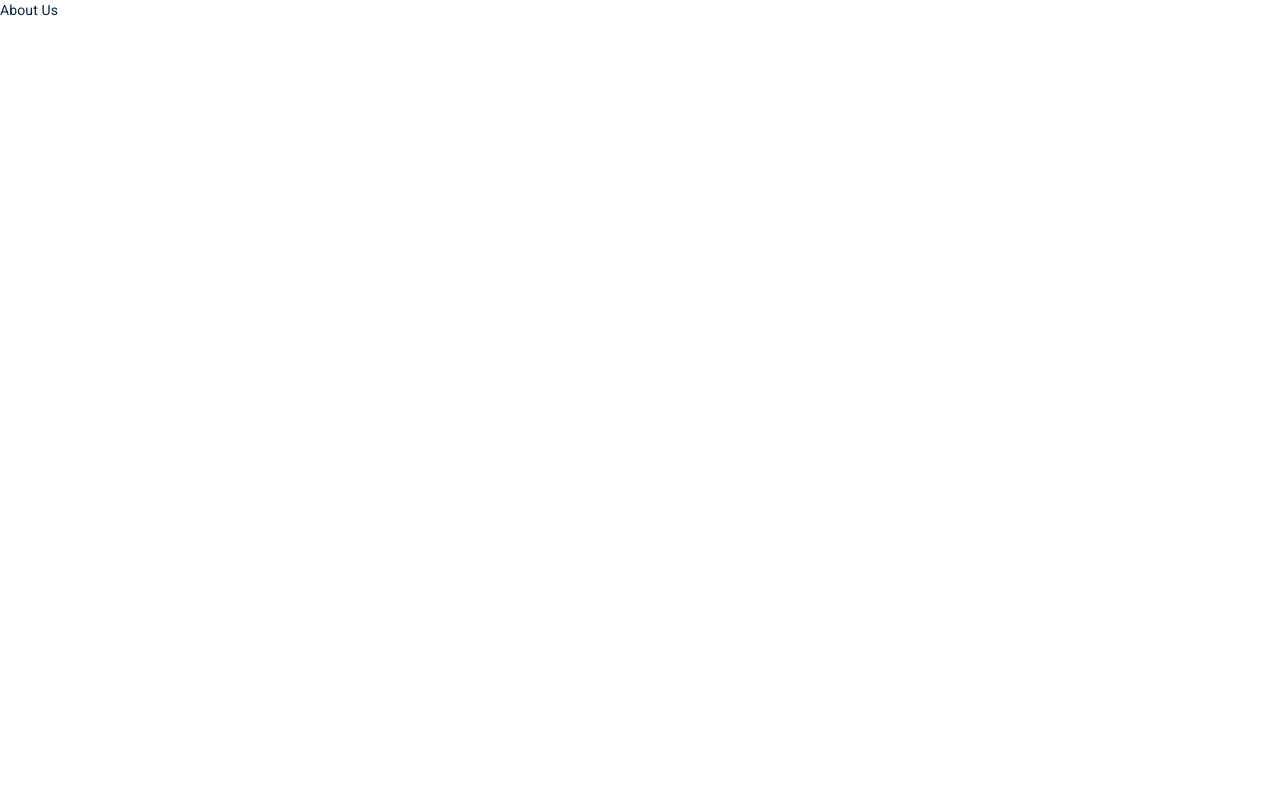
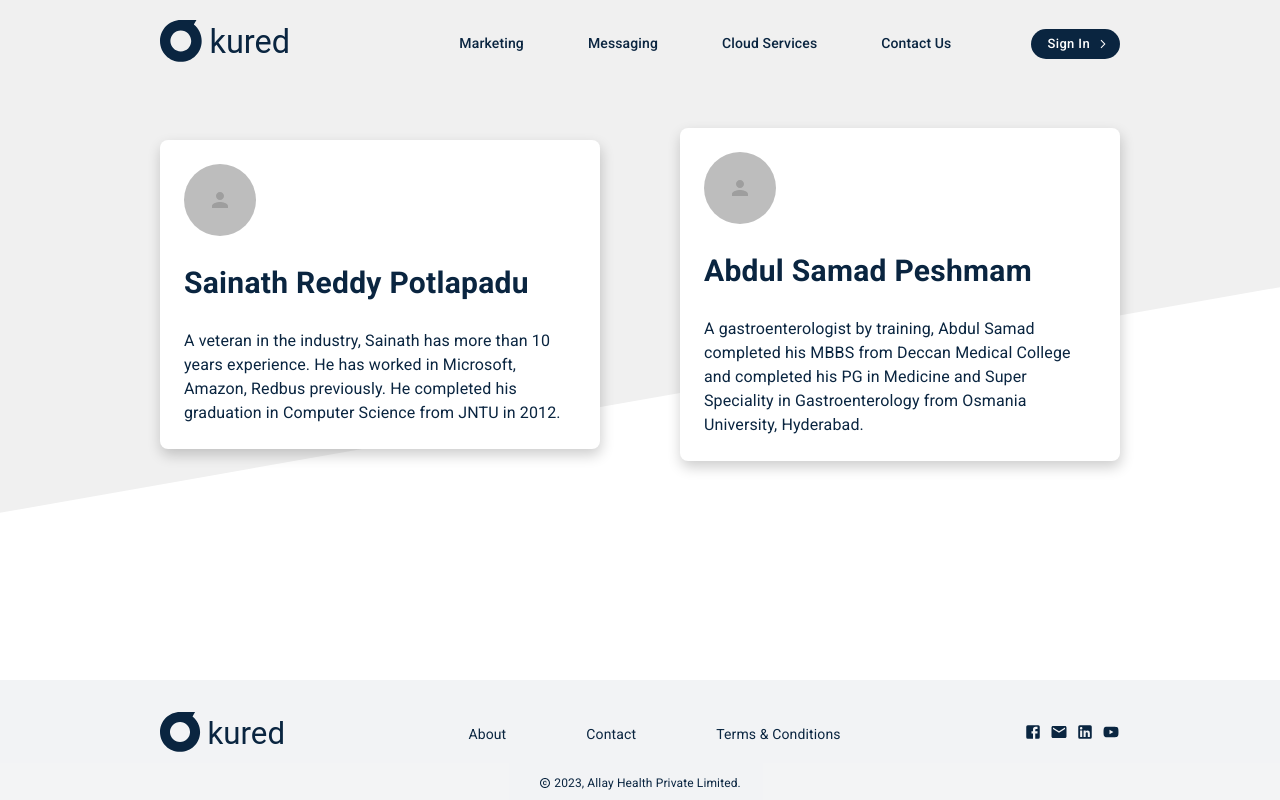
Before and after one commit to psainredd/kured_frontend, a Next.js app: page /about in a window 1280 px wide. Built offline with nearby package versions, Linux system fonts and the light colour scheme.

Commit message:
Adding about us

```diff
--- a/src/components/common/Footer.js
+++ b/src/components/common/Footer.js
@@ -13,12 +13,12 @@ export default function FooterSection() {
             <Stack direction='row' justifyContent='space-around' spacing={10} sx={{fontSize:14, fontWeight:400, paddingLeft:{xs:8, md:0}}} alignItems='center'>
               <Link href='/about' underline='none'>About</Link>
               <Link href='/contactUs' underline='none'>Contact</Link>
-              <Link href='/termsNconditions' underline='none'>Terms & Conditions</Link>
+              <Link href='/' underline='none'>Terms & Conditions</Link>
             </Stack>
             <Stack direction='row' spacing={1}>
               <FacebookIcon sx={{fontSize:18}}/>
               <Mail sx={{fontSize:18}}/>
-              <LinkedInIcon sx={{fontSize:18}}/>
+              <Link href='https://www.linkedin.com/company/kured-in?original_referer=' underline='none'><LinkedInIcon sx={{fontSize:18}}/></Link>
               <YouTube sx={{fontSize:18}}/>
             </Stack>
           </Stack>
--- a/src/components/common/FormSidePanel.js
+++ b/src/components/common/FormSidePanel.js
@@ -5,7 +5,7 @@ import { blue } from "@mui/material/colors";
 
 export default function FormSidePanel({title, actionSubtitle, actionButtonLabel, actionButtonOnClick = (e) =>{}, children}) {
     return (
-      <Box sx={{mt:{md:4, xs:0}, mb:4, width:{lg:.75, xs:1}}}>
+      <Box sx={{mt:{md:5, xs:0}, mb:4, width:{lg:.75, xs:1}}}>
         <Grid container spacing={2} justifyContent={{md:'flex-start', xs:'center'}} alignItems={{md:'flex-start', xs:'center'}}>
           <Grid item xs={12} md={6}>
             <Stack spacing={2} justifyContent={'space-between'} alignItems={'space-between'} sx={{paddingX:{md:0, xs:3}, display:{md:'block', xs:'none'}}}>
--- a/src/pages/about.js
+++ b/src/pages/about.js
@@ -1,7 +1,58 @@
-import { Box } from "@mui/material";
+import PageLayout from "@/components/common/Layout";
+import TopSection from "@/components/common/TopSection";
+import { Person } from "@mui/icons-material";
+import { Avatar, Box, Grid, Stack, Typography } from "@mui/material";
+import { grey } from "@mui/material/colors";
 
 export default function About() {
     return (
-        <Box>About Us</Box>
+        <PageLayout title={'Kured | About'} bodysx={{height:'100vh'}}>
+            <TopSection fullHeight={false}>
+                <Box sx={{mt:{md:5, xs:0}, mb:4, width:{lg:.75, xs:1}}}>
+                    <AboutUsSection/>
+                </Box>
+            </TopSection>
+        </PageLayout>
     )
 }
+
+function AboutUsSection() {
+    return (
+        <Grid container sx={{height:1}} justifyContent={'center'} alignItems={'center'}>
+            <Grid item xs={12} md={5.5}>
+                <ProfileSection name={'Sainath Reddy Potlapadu'}>
+                    <Box sx={{fontSize: 16}}>
+                        A veteran in the industry, Sainath has more than 10 years experience.
+                        He has worked in Microsoft, Amazon, Redbus previously.
+                        He completed his graduation in Computer Science from JNTU in 2012.
+                    </Box>
+                </ProfileSection>
+            </Grid>
+            <Grid item xs={12} md={1}></Grid>
+            <Grid item xs={12} md={5.5}>
+                <ProfileSection name={'Abdul Samad Peshmam'}>
+                    <Box sx={{fontSize: 16}}>
+                        A gastroenterologist by training, Abdul Samad completed his MBBS from Deccan Medical College
+                        and completed his PG in Medicine and Super Speciality in Gastroenterology from Osmania University, Hyderabad.
+                    </Box>
+                </ProfileSection>
+            </Grid>
+        </Grid>
+    )
+}
+
+function ProfileSection({name, children}) {
+    return (
+        <Box component="form" sx={{boxShadow: '1px 6px 14px rgb(0 0 0 / 20%) !important', borderRadius:2, padding:3,backgroundColor:'white', width:{md:1, xs:.9}}}>
+            <Stack spacing={3}>
+                <Avatar sx={{width:72, height:72}}>
+                    <Person sx={{color:grey[500]}}/>
+                </Avatar>
+                <Stack direction='row' spacing={2}>
+                    <Typography sx={{fontWeight:600, fontSize:30}}>{name}</Typography>
+                </Stack>
+                {children}
+            </Stack>
+        </Box>
+    )
+}
```
